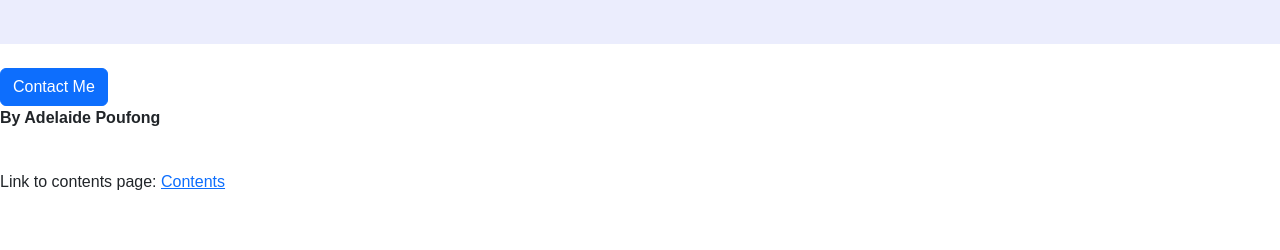
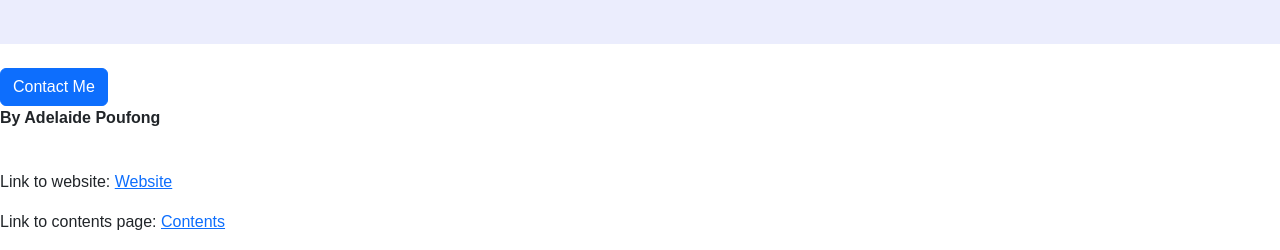
Before and after one commit to AdelaidePoufong/AdelaidePoufong.github.io, a website: page index.html in a window 1280 px wide. Shown: the part 4768-5018 px from the top of the page. Before the commit the page ends 4978 px from the top, so only its background shows below. Drawn offline with nearby package versions, Linux system fonts and the light colour scheme; files whose address does not match are found by name.

Commit message:
Update index.html

```diff
--- a/index.html
+++ b/index.html
@@ -750,7 +750,8 @@
 <footer>
   <p><b>By Adelaide Poufong</b></p>
   <br>
-  <p>Link to contents page: <a href="components.html">Contents</a></p>
+    <p>Link to website: <a href="https://adelaidepoufong.github.io/">Website</a></p>
+    <p>Link to contents page: <a href="components.html">Contents</a></p>
 </footer>
 
 
```
